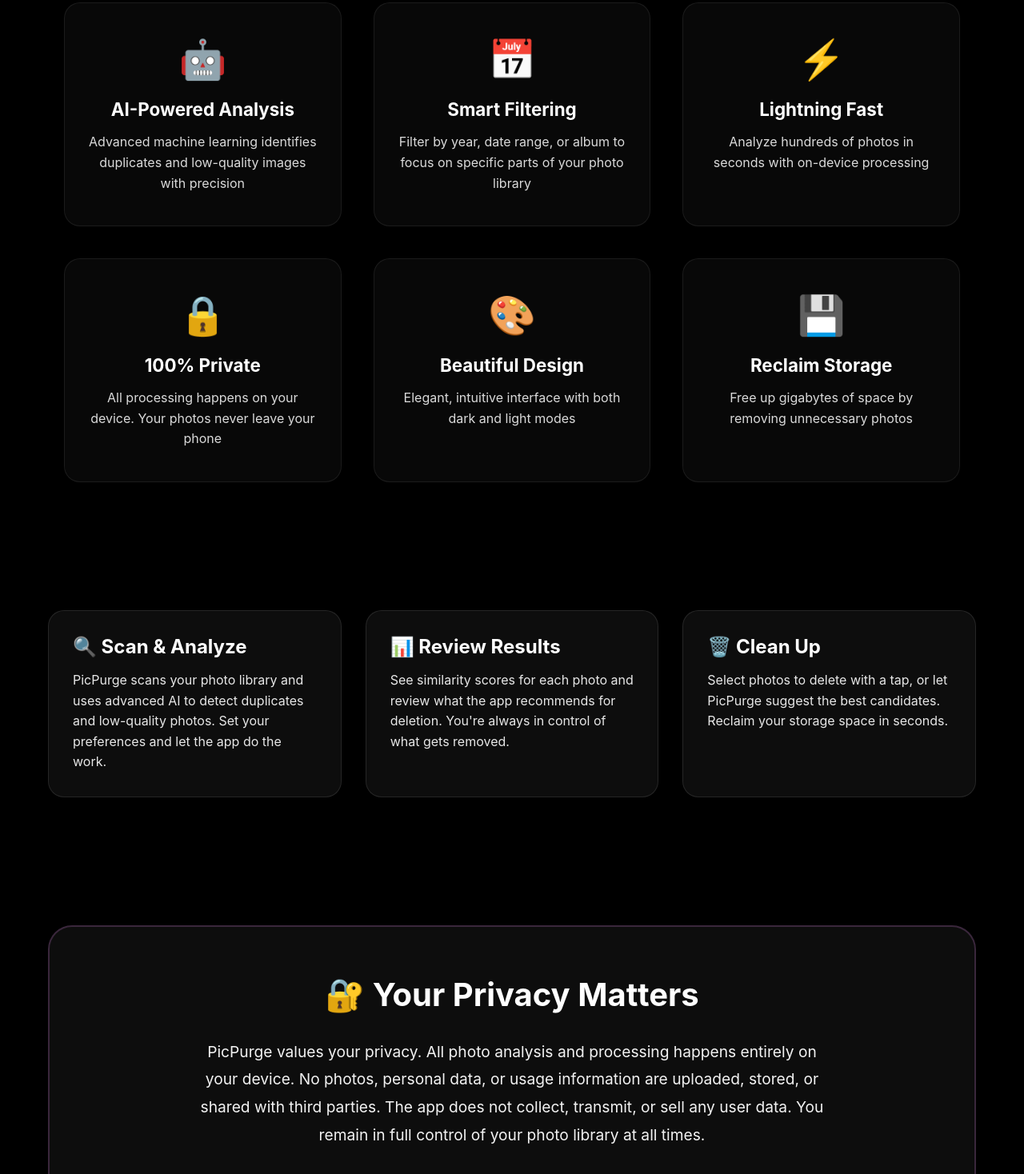
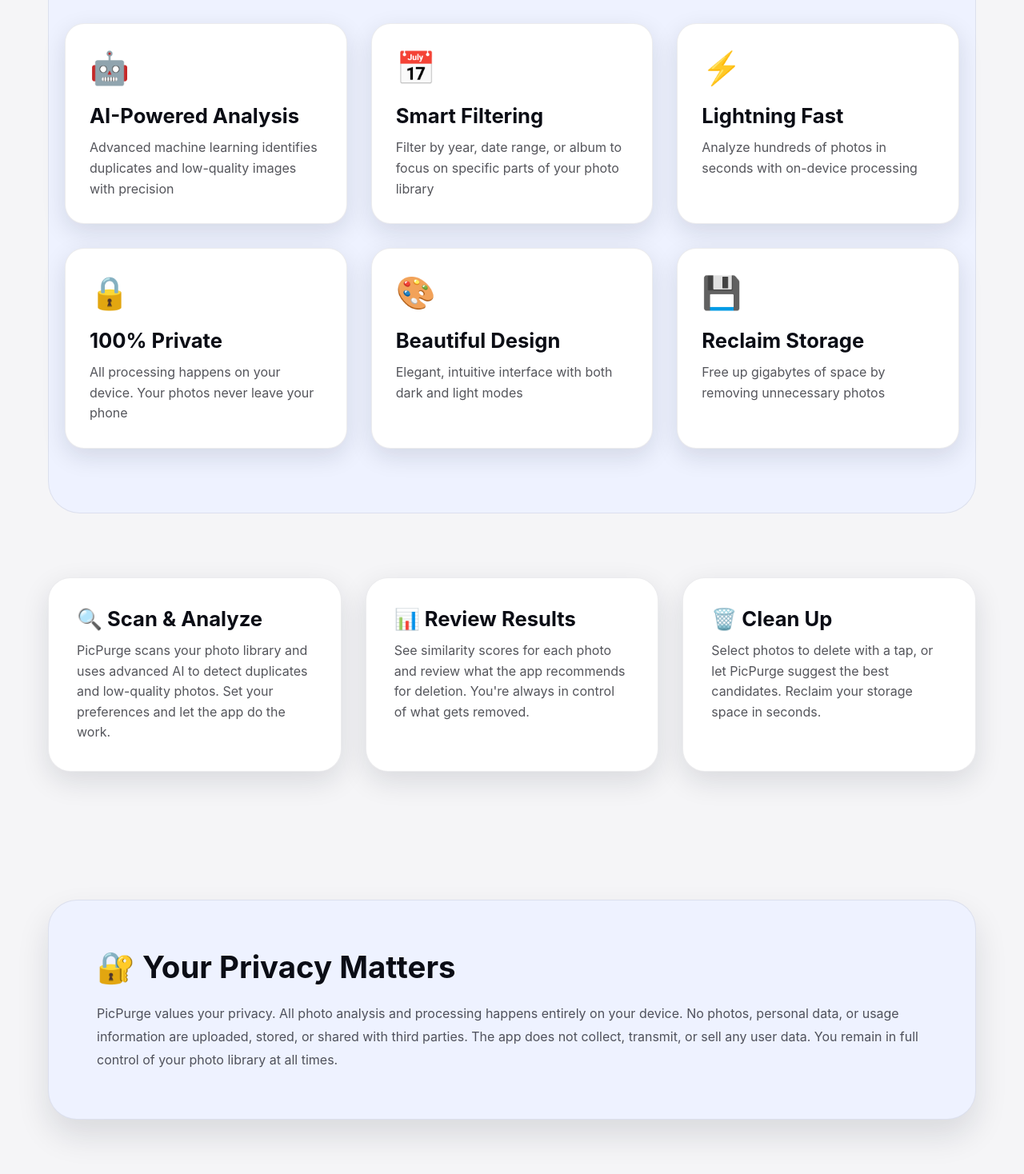
Before and after one commit to tofa84/picpurge, a plain HTML site: page index.html in a window 1280 px wide. Shown: the part 802-2270 px from the top of the page at 80% size. Drawn offline with Linux system fonts and the light colour scheme.

Commit message:
Add system-driven light and dark themes

```diff
--- a/index.html
+++ b/index.html
@@ -5,6 +5,29 @@
     <meta name="viewport" content="width=device-width, initial-scale=1.0">
     <title>PicPurge - Smart Photo Cleanup for iOS</title>
     <style>
+        :root {
+            color-scheme: light dark;
+            --background-color: #06080f;
+            --text-color: #f5f5f7;
+            --muted-text-color: rgba(245, 245, 247, 0.75);
+            --card-background: rgba(255, 255, 255, 0.08);
+            --section-background: rgba(255, 255, 255, 0.04);
+            --border-color: rgba(255, 255, 255, 0.08);
+            --shadow-color: rgba(15, 23, 42, 0.45);
+        }
+
+        @media (prefers-color-scheme: light) {
+            :root {
+                --background-color: #f5f5f7;
+                --text-color: #0b0d15;
+                --muted-text-color: rgba(11, 13, 21, 0.7);
+                --card-background: #ffffff;
+                --section-background: #eef2ff;
+                --border-color: rgba(15, 23, 42, 0.08);
+                --shadow-color: rgba(15, 23, 42, 0.12);
+            }
+        }
+
         * {
             margin: 0;
             padding: 0;
@@ -13,9 +36,10 @@
 
         body {
             font-family: -apple-system, BlinkMacSystemFont, 'Segoe UI', Roboto, Oxygen, Ubuntu, Cantarell, sans-serif;
-            background: #000;
-            color: #fff;
+            background: var(--background-color);
+            color: var(--text-color);
             overflow-x: hidden;
+            transition: background 0.4s ease, color 0.4s ease;
         }
 
         .container {
@@ -75,8 +99,8 @@
 
         .tagline {
             font-size: 1.3em;
-            opacity: 0.9;
             font-weight: 300;
+            color: var(--muted-text-color);
         }
 
         .hero {
@@ -93,9 +117,9 @@
 
         .hero p {
             font-size: 1.4em;
-            opacity: 0.95;
             margin-bottom: 40px;
             animation: fadeInUp 0.8s ease-out 0.2s both;
+            color: var(--muted-text-color);
         }
 
         @keyframes fadeInUp {
@@ -125,116 +149,117 @@
 
         .cta-button:hover {
             transform: translateY(-3px);
-            box-shadow: 0 15px 40px rgba(245, 87, 108, 0.6);
+            box-shadow: 0 15px 35px rgba(245, 87, 108, 0.5);
+        }
+
+        .features {
+            padding: 80px 0;
+            background: var(--section-background);
+            border-radius: 40px;
+            margin-top: 40px;
+            border: 1px solid var(--border-color);
+            transition: background 0.4s ease, border-color 0.4s ease;
+        }
+
+        .features h2 {
+            text-align: center;
+            font-size: 2.8em;
+            margin-bottom: 40px;
+        }
+
+        .feature-grid {
+            display: grid;
+            grid-template-columns: repeat(auto-fit, minmax(260px, 1fr));
+            gap: 30px;
+        }
+
+        .feature {
+            background: var(--card-background);
+            padding: 30px;
+            border-radius: 24px;
+            box-shadow: 0 10px 30px var(--shadow-color);
+            border: 1px solid var(--border-color);
+            transition: transform 0.3s ease, box-shadow 0.3s ease, background 0.4s ease;
+        }
+
+        .feature:hover {
+            transform: translateY(-5px);
+            box-shadow: 0 20px 40px rgba(240, 147, 251, 0.18);
+        }
+
+        .feature-icon {
+            font-size: 2.5em;
+            margin-bottom: 20px;
+        }
+
+        .feature h3 {
+            font-size: 1.6em;
+            margin-bottom: 10px;
+        }
+
+        .feature p {
+            margin-top: 12px;
+            line-height: 1.6;
+            color: var(--muted-text-color);
         }
 
         .screenshots {
             display: grid;
-            grid-template-columns: repeat(auto-fit, minmax(250px, 1fr));
+            grid-template-columns: repeat(auto-fit, minmax(280px, 1fr));
             gap: 30px;
             padding: 80px 0;
         }
 
         .screenshot-card {
-            background: rgba(255, 255, 255, 0.05);
-            backdrop-filter: blur(10px);
-            border-radius: 20px;
-            padding: 30px;
-            border: 1px solid rgba(255, 255, 255, 0.1);
-            transition: transform 0.3s ease, box-shadow 0.3s ease;
+            background: var(--card-background);
+            padding: 35px;
+            border-radius: 28px;
+            box-shadow: 0 12px 35px var(--shadow-color);
+            border: 1px solid var(--border-color);
+            transition: transform 0.3s ease, box-shadow 0.3s ease, background 0.4s ease;
         }
 
         .screenshot-card:hover {
-            transform: translateY(-10px);
-            box-shadow: 0 20px 40px rgba(240, 147, 251, 0.2);
-            border-color: rgba(240, 147, 251, 0.3);
+            transform: translateY(-5px);
+            box-shadow: 0 20px 45px rgba(240, 147, 251, 0.2);
         }
 
         .screenshot-card h3 {
-            font-size: 1.5em;
-            margin-bottom: 15px;
+            font-size: 1.6em;
+            margin-bottom: 12px;
         }
 
         .screenshot-card p {
-            opacity: 0.9;
+            margin-top: 12px;
             line-height: 1.6;
-        }
-
-        .features {
-            padding: 80px 0;
-            text-align: center;
-        }
-
-        .features h2 {
-            font-size: 2.5em;
-            margin-bottom: 60px;
-        }
-
-        .feature-grid {
-            display: grid;
-            grid-template-columns: repeat(auto-fit, minmax(280px, 1fr));
-            gap: 40px;
-        }
-
-        .feature {
-            background: rgba(255, 255, 255, 0.03);
-            backdrop-filter: blur(10px);
-            border-radius: 20px;
-            padding: 40px 30px;
-            border: 1px solid rgba(255, 255, 255, 0.08);
-            transition: all 0.3s ease;
-        }
-
-        .feature:hover {
-            background: rgba(255, 255, 255, 0.08);
-            transform: scale(1.05);
-            border-color: rgba(240, 147, 251, 0.3);
-        }
-
-        .feature-icon {
-            font-size: 3em;
-            margin-bottom: 20px;
-        }
-
-        .feature h3 {
-            font-size: 1.4em;
-            margin-bottom: 15px;
-        }
-
-        .feature p {
-            opacity: 0.85;
-            line-height: 1.6;
+            color: var(--muted-text-color);
         }
 
         .privacy-section {
-            background: rgba(255, 255, 255, 0.05);
-            backdrop-filter: blur(10px);
-            border-radius: 30px;
-            padding: 60px;
             margin: 80px 0;
-            border: 2px solid rgba(240, 147, 251, 0.2);
+            padding: 60px 60px;
+            background: var(--section-background);
+            border-radius: 36px;
+            border: 1px solid var(--border-color);
+            box-shadow: 0 20px 40px var(--shadow-color);
+            transition: background 0.4s ease, border-color 0.4s ease;
         }
 
         .privacy-section h2 {
-            font-size: 2.5em;
-            margin-bottom: 30px;
-            text-align: center;
+            font-size: 2.4em;
         }
 
         .privacy-section p {
-            font-size: 1.2em;
+            margin-top: 20px;
             line-height: 1.8;
-            opacity: 0.95;
-            text-align: center;
-            max-width: 800px;
-            margin: 0 auto;
+            color: var(--muted-text-color);
         }
 
         footer {
+            padding: 40px 0;
             text-align: center;
-            padding: 40px 0;
-            opacity: 0.7;
-            border-top: 1px solid rgba(255, 255, 255, 0.1);
+            font-size: 0.95em;
+            color: var(--muted-text-color);
         }
 
         @media (max-width: 768px) {
```
